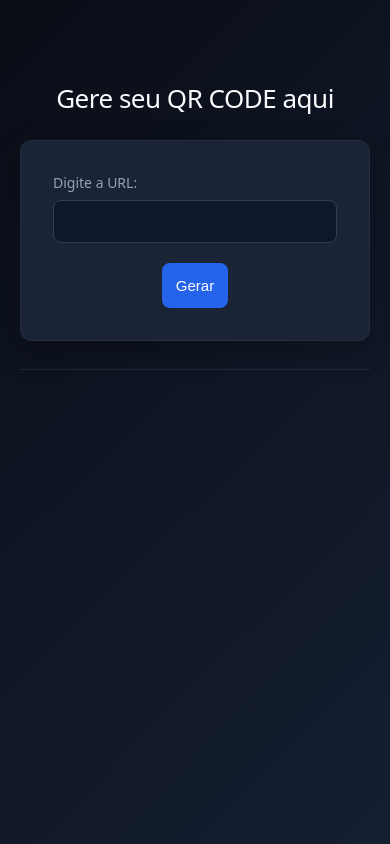
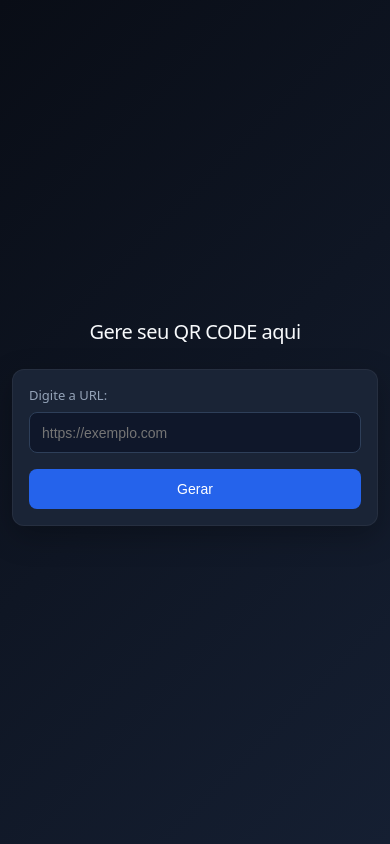
Before and after one commit to FelipeEstival/Projeto_qr_code, a Django app: page /qrcode/ in a window 390 px wide. Run offline with Django 4.2, Linux system fonts and the light colour scheme.

Commit message:
ajustando responsividade para celular

```diff
--- a/projeto_qrcode/templates/tarefas/index.html
+++ b/projeto_qrcode/templates/tarefas/index.html
@@ -3,62 +3,78 @@
 
 <head>
     <meta charset="UTF-8">
+    <meta name="viewport" content="width=device-width, initial-scale=1.0">
     <title>Gerar QrCode</title>
     <style>
+        * {
+            margin: 0;
+            padding: 0;
+            box-sizing: border-box;
+        }
+
         body {
             font-family: system-ui, -apple-system, BlinkMacSystemFont, 'Segoe UI', Roboto, Helvetica, Arial, sans-serif;
             background: linear-gradient(135deg, #090d16 0%, #151f32 100%);
             color: #e2e8f0;
             min-height: 100vh;
-            margin: 0;
-            padding: 40px 20px;
-            box-sizing: border-box;
+            padding: 20px;
+            display: flex;
+            flex-direction: column;
+            align-items: center;
+            justify-content: center;
         }
 
         h1 {
             text-align: center;
             color: #f8fafc;
-            font-size: 26px;
+            font-size: clamp(20px, 5vw, 32px);
             font-weight: 500;
-            margin-top: 40px;
-            margin-bottom: 24px;
+            margin-bottom: 32px;
             letter-spacing: -0.5px;
+            width: 100%;
+        }
+
+        .container {
+            width: 100%;
+            max-width: 500px;
+            display: flex;
+            flex-direction: column;
+            gap: 24px;
         }
 
         .caixa {
             background-color: #1a2436;
             border: 1px solid rgba(255, 255, 255, 0.05);
-            max-width: 420px;
-            margin: 0 auto;
-            padding: 32px;
+            padding: clamp(20px, 5vw, 32px);
             border-radius: 12px;
             box-shadow: 0 10px 30px rgba(0, 0, 0, 0.25);
+            width: 100%;
         }
 
         h2 {
             color: #f8fafc;
-            font-size: 18px;
+            font-size: clamp(16px, 4vw, 18px);
             font-weight: 500;
             text-align: center;
+            margin-bottom: 20px;
         }
 
         label {
             display: block;
             margin-bottom: 8px;
-            font-size: 14px;
+            font-size: clamp(13px, 3vw, 14px);
             font-weight: 500;
             color: #94a3b8;
         }
 
         input[type="text"] {
             width: 100%;
-            padding: 12px 16px;
+            padding: clamp(10px, 3vw, 12px) clamp(12px, 3vw, 16px);
             margin-bottom: 20px;
             background-color: #0f172a;
             border: 1px solid #2e3f59;
             border-radius: 8px;
-            box-sizing: border-box;
-            font-size: 15px;
+            font-size: clamp(14px, 3vw, 15px);
             color: #ffffff;
             transition: border-color 0.2s ease;
         }
@@ -69,47 +85,75 @@
         }
 
         button {
-            display: block;
-            margin: 0 auto;
-            width: auto;
-            padding: 14px;
+            padding: clamp(12px, 3vw, 14px) clamp(20px, 5vw, 24px);
             background-color: #2563eb;
             color: #ffffff;
             border: none;
             border-radius: 8px;
-            font-size: 15px;
+            font-size: clamp(14px, 3vw, 15px);
             font-weight: 500;
             cursor: pointer;
             transition: background-color 0.2s ease;
+            width: 100%;
         }
 
         button:hover {
             background-color: #1d4ed8;
         }
 
+        button:active {
+            transform: scale(0.98);
+        }
+
         hr {
             border: 0;
             height: 1px;
             background: rgba(255, 255, 255, 0.08);
-            margin: 28px 0;
+            width: 100%;
         }
 
         #resultado {
             display: none;
             text-align: center;
+            background-color: #1a2436;
+            border: 1px solid rgba(255, 255, 255, 0.05);
+            padding: clamp(20px, 5vw, 32px);
+            border-radius: 12px;
+            box-shadow: 0 10px 30px rgba(0, 0, 0, 0.25);
+            width: 100%;
+        }
+
+        #resultado.show {
+            display: block;
+            animation: slideIn 0.3s ease-out;
+        }
+
+        @keyframes slideIn {
+            from {
+                opacity: 0;
+                transform: translateY(10px);
+            }
+            to {
+                opacity: 1;
+                transform: translateY(0);
+            }
         }
 
         #qr-img {
-            max-width: 180px;
+            max-width: 100%;
+            width: clamp(150px, 60vw, 280px);
             height: auto;
             border: 6px solid #ffffff;
             border-radius: 8px;
-            box-sizing: border-box;
             box-shadow: 0 4px 12px rgba(0, 0, 0, 0.2);
+            margin: 20px auto;
+            display: block;
         }
 
         #qr-download {
             text-decoration: none;
+            display: block;
+            width: 100%;
         }
 
         #qr-download button {
@@ -120,32 +164,85 @@
         #qr-download button:hover {
             background-color: #047857;
         }
+
+        /* Responsividade para telas pequenas */
+        @media (max-width: 480px) {
+            body {
+                padding: 12px;
+            }
+
+            h1 {
+                margin-bottom: 24px;
+            }
+
+            .container {
+                gap: 16px;
+            }
+
+            .caixa {
+                padding: 16px;
+            }
+
+            input[type="text"] {
+                margin-bottom: 16px;
+            }
+
+            #resultado {
+                padding: 16px;
+            }
+        }
+
+        /* Responsividade para tablets */
+        @media (min-width: 768px) {
+            body {
+                padding: 40px 20px;
+            }
+
+            .container {
+                gap: 32px;
+            }
+        }
+
+        @media (min-width: 1024px) {
+            body {
+                padding: 60px 20px;
+            }
+
+            h1 {
+                margin-bottom: 48px;
+            }
+
+            .container {
+                gap: 40px;
+            }
+
+            .caixa {
+                padding: 40px;
+            }
+        }
     </style>
 </head>
 
 <body>
     <h1>Gere seu QR CODE aqui</h1>
 
+    <div class="container">
         <div class="caixa">
             <form id="qr-form" method="POST">
                 {% csrf_token %}
                 <label for="url_qrcode">Digite a URL:</label>
-            <input type="text" id="url_qrcode" name="url_qrcode" required>
+                <input type="text" id="url_qrcode" name="url_qrcode" required placeholder="https://exemplo.com">
                 <button type="submit">Gerar</button>
             </form>
         </div>
 
-    <hr>
-
         <div id="resultado">
             <h2>Seu QR Code foi gerado!</h2>
             <img id="qr-img" src="" alt="QR Code Gerado">
-        <br><br>
             <a id="qr-download" href="" download="meu_qrcode.png">
-            <button type="button">
-                Baixar QR Code
-            </button>
+                <button type="button">Baixar QR Code</button>
             </a>
+        </div>
     </div>
 
     <script>
@@ -169,8 +266,13 @@
                         document.getElementById('qr-img').src = srcData;
                         document.getElementById('qr-download').href = srcData;
 
-                        document.getElementById('resultado').style.display = 'block';
+                        const resultDiv = document.getElementById('resultado');
+                        resultDiv.classList.add('show');
                     }
+                })
+                .catch(error => {
+                    console.error('Erro:', error);
+                    alert('Erro ao gerar QR Code. Tente novamente.');
                 });
         });
     </script>
```
Lines whose indentation alone changed are shown as unchanged.
